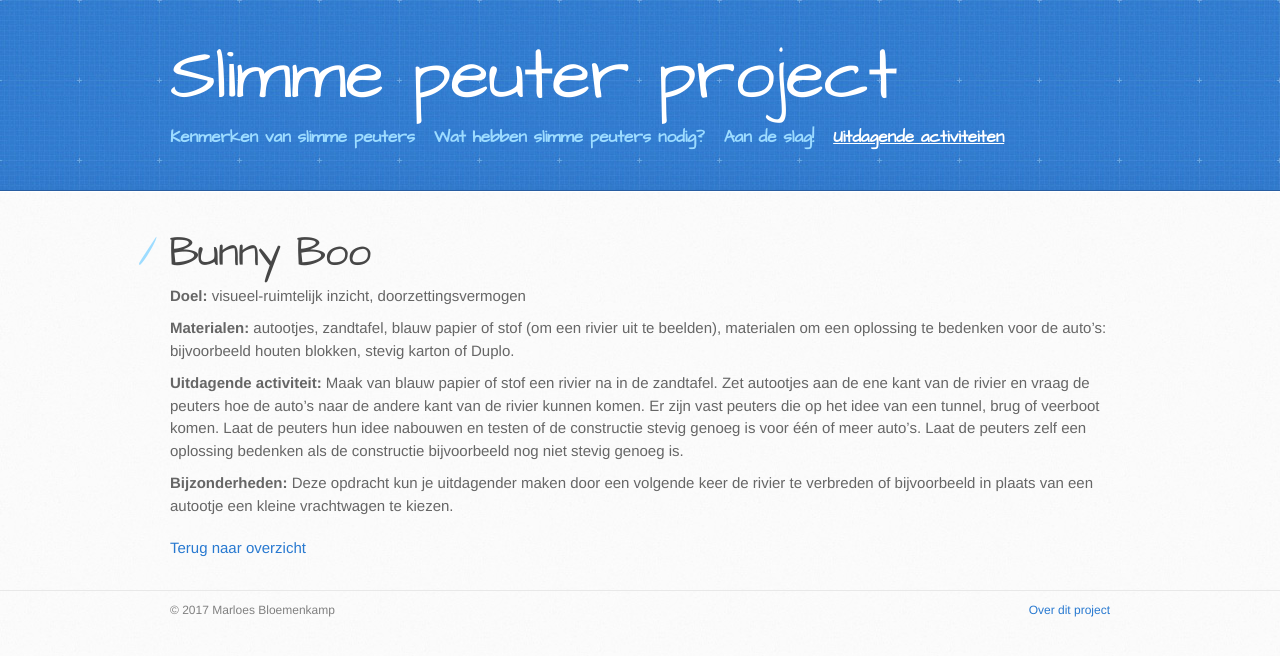
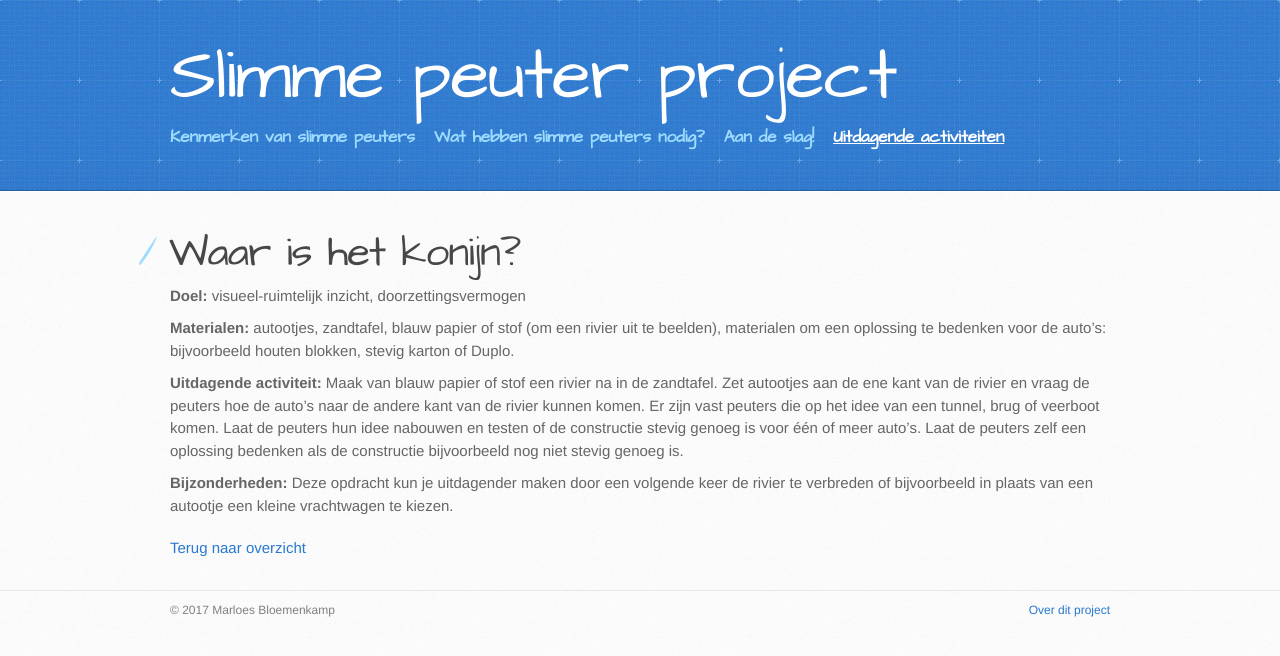
Before and after one commit to marloesbloemenkamp/marloesbloemenkamp.github.io, a Jekyll site: the page built from activiteiten/bunny_boo.md, in a window 1280 px wide. Shown: the top 656 px of the page. Built offline with Jekyll 4.4.1, drawn with Linux system fonts in a browser that asks for light colours.

Commit message:
volgorde 3

```diff
--- a/activiteiten/bunny_boo.md
+++ b/activiteiten/bunny_boo.md
@@ -1,6 +1,6 @@
 ---
 layout: activiteiten
-title: Bunny Boo
+title: Waar is het konijn?
 permalink: activiteiten/waar is het konijn?/
 menu_index: 3
 parent: activiteiten
```
